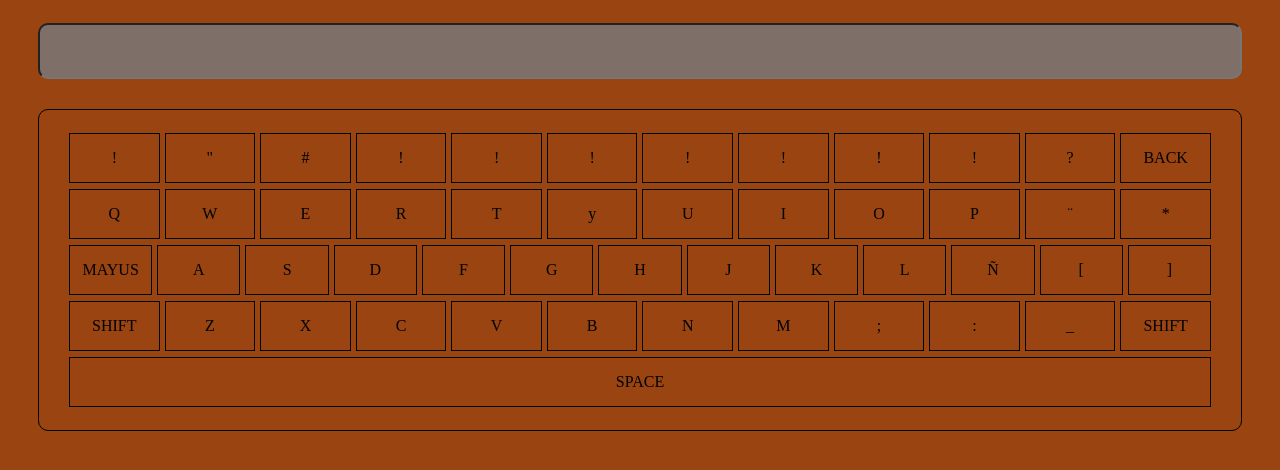
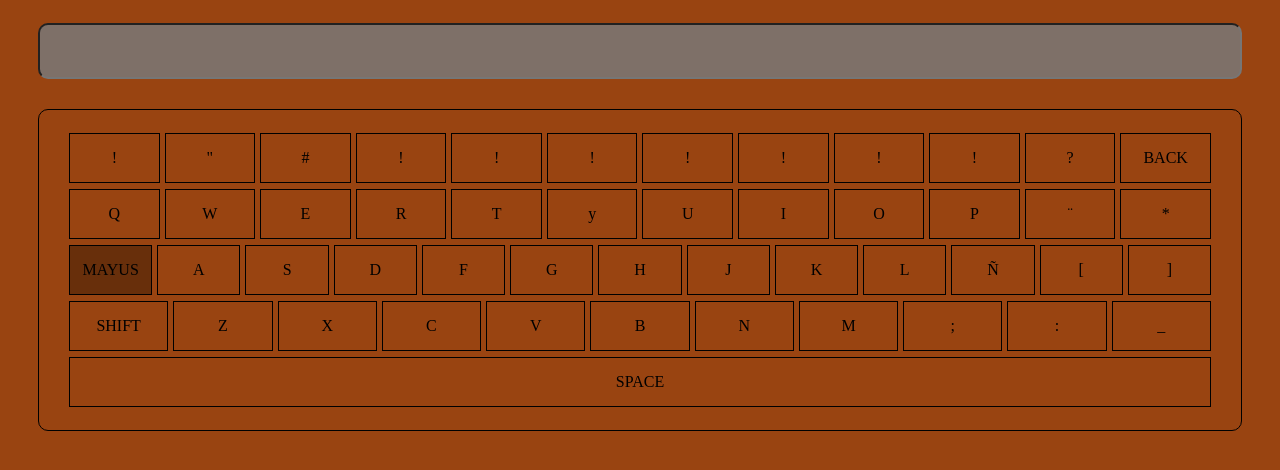
Before and after one commit to BobSla99/teclado_virtual, a plain HTML site: page index.html in a window 1280 px wide. Both pictures are taken after a click on the element "MAYUS". Drawn offline with Linux system fonts and the light colour scheme.

Commit message:
Se le anadio el hoover a las teclas ,indicacion de teclas presionadas

```diff
--- a/main.css
+++ b/main.css
@@ -4,6 +4,7 @@
 body {
   background-color: #941;
   box-sizing: content-box;
+  user-select: none;
 }
 
 .app {
@@ -31,6 +32,8 @@ input {
   width: inherit;
   height: 50px;
   border-radius: 10px;
+  pointer-events: none;
+  font-size: 30px;
 }
 
 .fila {
@@ -48,3 +51,11 @@ input {
   margin: 3px 0px;
   box-sizing: border-box;
 }
+
+.key:hover {
+  background-color: rgb(104, 47, 11);
+}
+
+.buttonActive {
+  background-color: rgb(104, 47, 11);
+}
--- a/main.js
+++ b/main.js
@@ -54,7 +54,6 @@ const keys = [
     [",", ";"],
     [".", ":"],
     ["-", "_"],
-    ["SHIFT", "SHIFT"],
   ],
   [["SPACE", "SPACE"]], //ultima fila
 ];
@@ -78,16 +77,24 @@ function printKeys() {
     //recorro tods las teclas dentro de la fila actual.
     filaKey = keys[filaInd].map((key, ind, fila) => {
       const activeMode = mayus ? 1 : 0 || shift ? 1 : 0;
-      return `<div class="key" data-key="${key[0]}" data-id="${(
-        Math.random() * 100
-      )
-        .toString(36)
-        .slice("3")}">${key[activeMode]}</div>`;
+      return `<div class="key ${key[1]}" id="${key[0]}" data-key="${
+        key[0]
+      }" data-id="${(Math.random() * 100).toString(36).slice("3")}">${
+        key[activeMode]
+      }</div>`;
     });
     keyHtml += filaKey.join("");
     keyHtml += `</div>`;
   }
   keyboardContainer.innerHTML = keyHtml;
+  if (mayus) {
+    const mayusBut = document.getElementById("MAYUS");
+    console.log(mayusBut);
+    mayusBut.classList.add("buttonActive");
+  } else if (shift) {
+    const shiftBut = document.querySelector("#SHIFT");
+    shiftBut.classList.add("buttonActive");
+  }
   initEvent();
 }
 function initEvent() {
@@ -99,7 +106,6 @@ function initEvent() {
     key.addEventListener("click", (e) => {
       //obtengo el id de la tecla presionada
       const id = e.target.getAttribute("data-id");
-
       //obtengo el valor de la tecla presionada los da en mini¿uscula
       const data_key = e.target.getAttribute("data-key");
       if (data_key === "MAYUS") {
@@ -113,6 +119,8 @@ function initEvent() {
         console.log("shift", shift);
         printKeys();
         return;
+      } else if (data_key === "SPACE") {
+        output.push(" ");
       } else if (data_key === "BACK") {
         output.pop();
       } else {
```
